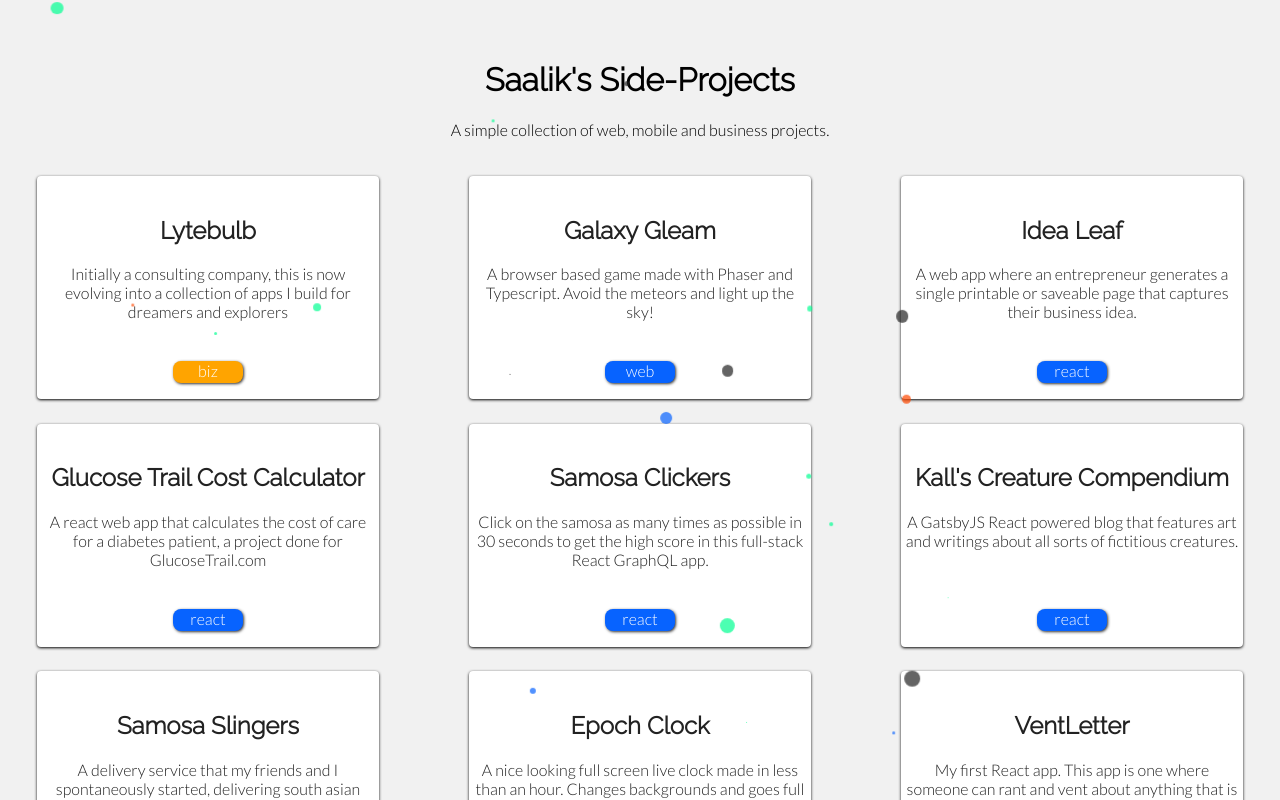
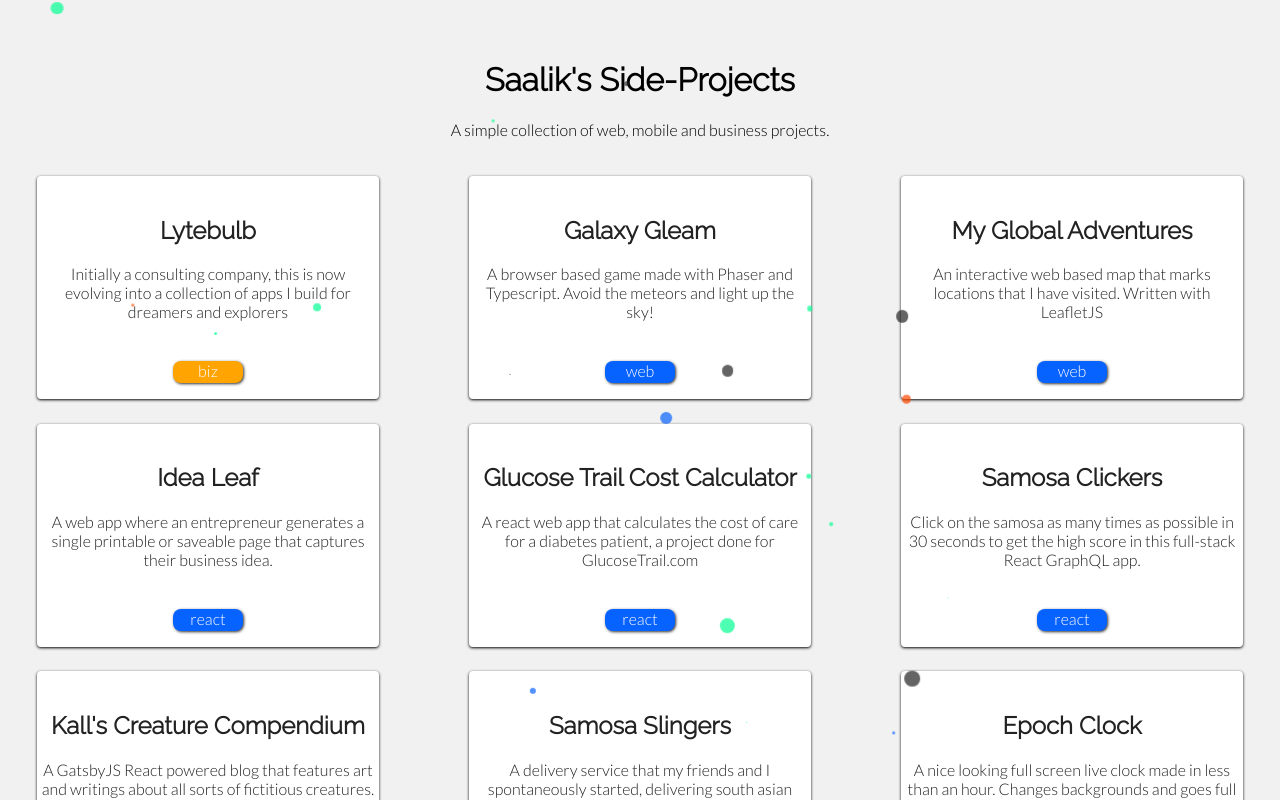
Before and after one commit to SaalikLok/portfolio_page, a React (Create React App) app: page / in a window 1280 px wide. Shown: the top 800 px of the page. Built offline with nearby package versions, Linux system fonts and the light colour scheme.

Commit message:
added global adventures

```diff
--- a/src/projectData.js
+++ b/src/projectData.js
@@ -15,6 +15,14 @@
         label: 'web',
         status: 'stable',
         url: 'http://galaxygleam.netlify.com'
+    },
+    {
+        key : 13,
+        title: 'My Global Adventures',
+        description: 'An interactive web based map that marks locations that I have visited. Written with LeafletJS',
+        label: 'web',
+        status: 'stable',
+        url: 'http://global.saaliklok.com'
     },
     {
         key: 1,
```
